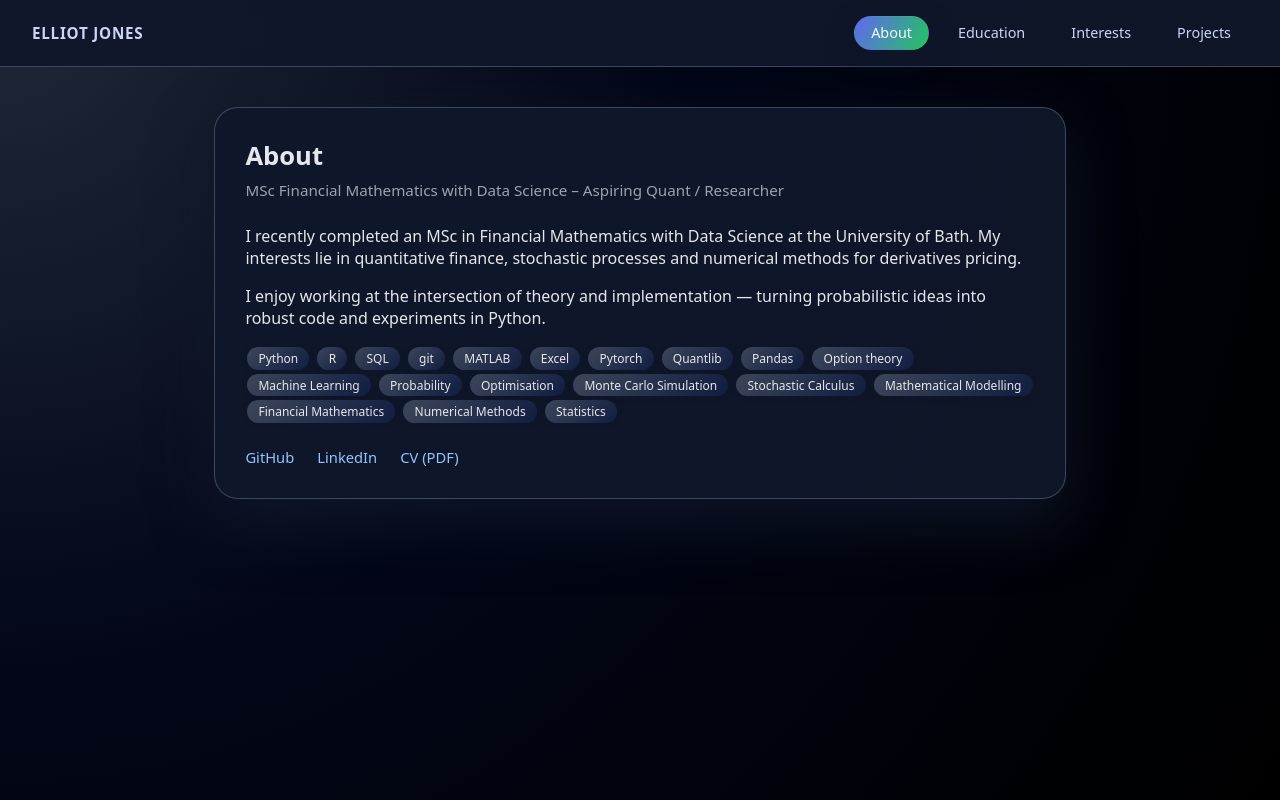
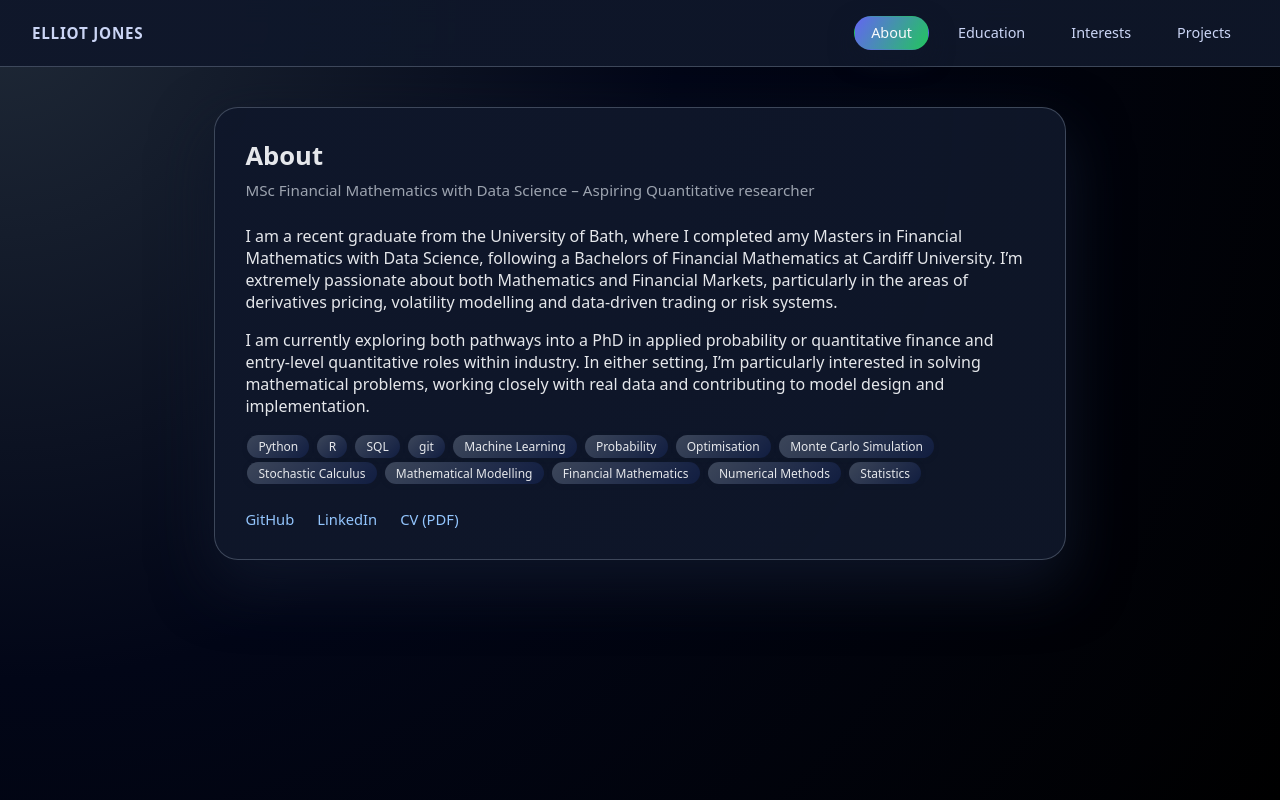
Before and after one commit to elliotjones103/elliotjones103.github.io, a plain HTML site: page index.html in a window 1280 px wide. Drawn offline with Linux system fonts and the light colour scheme.

Commit message:
added more depth to informaiton

```diff
--- a/index.html
+++ b/index.html
@@ -21,29 +21,28 @@
     <section class="card">
       <h1 class="page-title">About</h1>
       <p class="page-subtitle">
-        MSc Financial Mathematics with Data Science – Aspiring Quant / Researcher
+        MSc Financial Mathematics with Data Science – Aspiring Quantitative researcher
       </p>
 
-      <p>
-        I recently completed an MSc in Financial Mathematics with Data Science at the University of Bath.
-        My interests lie in quantitative finance, stochastic processes and numerical methods for derivatives pricing.
-      </p>
-      <p>
-        I enjoy working at the intersection of theory and implementation — turning probabilistic ideas into
-        robust code and experiments in Python.
-      </p>
+    <p>
+    I am a recent graduate from the University of Bath, where I completed amy Masters in Financial Mathematics
+    with Data Science, following a Bachelors of Financial Mathematics at Cardiff University. I’m extremely passionate about both Mathematics and Financial Markets,
+    particularly in the areas of derivatives pricing, volatility modelling and data-driven trading or risk systems.
+   <p>
+
+    <p>
+    I am currently exploring both pathways into a PhD in applied probability or quantitative finance
+    and entry-level quantitative roles within industry. In either setting, I’m particularly interested
+    in solving mathematical problems, working closely with real data and contributing to model design
+    and implementation.
+   </p>
+
 
       <div class="pills">
         <span class="pill">Python</span>
         <span class="pill">R</span>
         <span class="pill">SQL</span>
         <span class="pill">git</span>
-        <span class="pill">MATLAB</span>
-        <span class="pill">Excel</span>
-        <span class="pill">Pytorch</span>
-        <span class="pill">Quantlib</span>
-        <span class="pill">Pandas</span>
-        <span class="pill">Option theory</span>
         <span class="pill">Machine Learning</span>
         <span class="pill">Probability</span>
         <span class="pill">Optimisation</span>
```
